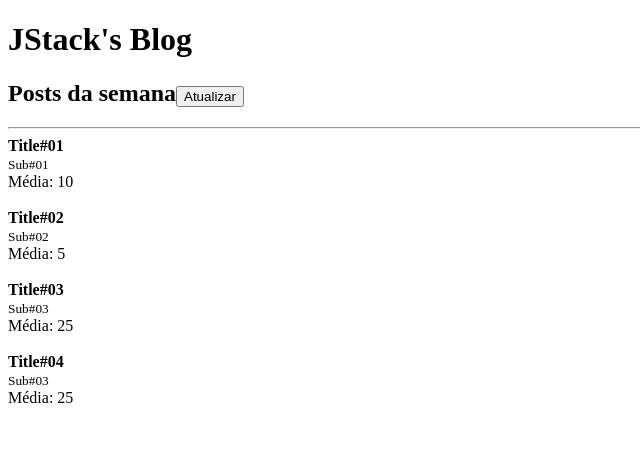
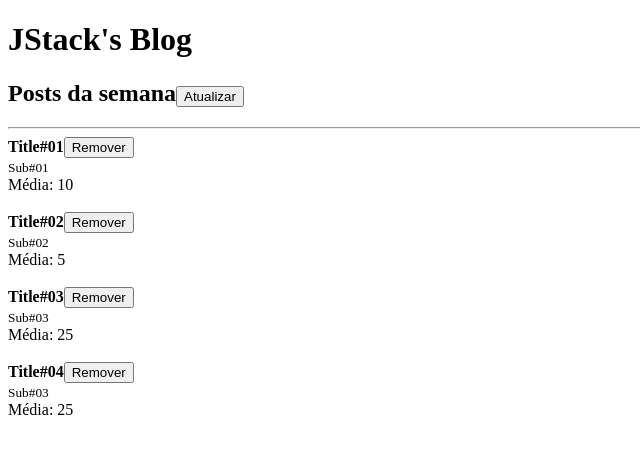
Before and after one commit to leomiranda1995/jstack-fundamentos-do-react-2, a React app: page / in a window 1280 px wide. Shown: the top 454 px of the page, without its empty margins (0-640 px from the left). Built offline with nearby package versions, Linux system fonts and the light colour scheme.

Commit message:
Funções de Callback via Props

```diff
--- a/src/App.js
+++ b/src/App.js
@@ -12,7 +12,6 @@
   ]);
 
   function handleRefresh(){
-    setTimeout(() => {
     setPosts((prevState) => [
       ...prevState,
       {
@@ -22,7 +21,12 @@
         likes: 50,
       },
     ]);
-    }, 2000);
+  }
+
+  function handleRemovePost(postId){
+    setPosts((prevState) => (
+      prevState.filter(post => post.id !== postId)
+    ));
   }
 
   return (
@@ -40,7 +44,9 @@
         <Post
           key={post.id}
           likes={post.likes}
+          onRemove={handleRemovePost}
           post={{
+            id: post.id,
             title: post.title,
             subtitle: post.subtitle,
           }}
--- a/src/Post.js
+++ b/src/Post.js
@@ -7,7 +7,9 @@
   return (
     <>
       <article>
-        <strong>{props.post.title}</strong> <br />
+        <strong>{props.post.title}</strong>
+        <button onClick={() => props.onRemove(props.post.id)}>Remover</button>
+        <br />
         <small>{props.post.subtitle}</small>
         <br />
         Média: {props.likes / 2}
@@ -19,7 +21,9 @@
 
 Post.propTypes = {
   likes: PropTypes.number.isRequired,
+  onRemove: PropTypes.func.isRequired,
   post: PropTypes.shape({
+    id: PropTypes.number.isRequired,
     title: PropTypes.string.isRequired,
     subtitle: PropTypes.string.isRequired,
   }).isRequired,
```
Also changed, not shown: 1 other file (tests, documents, lock files or other folders). Lines whose indentation alone changed are shown as unchanged.
